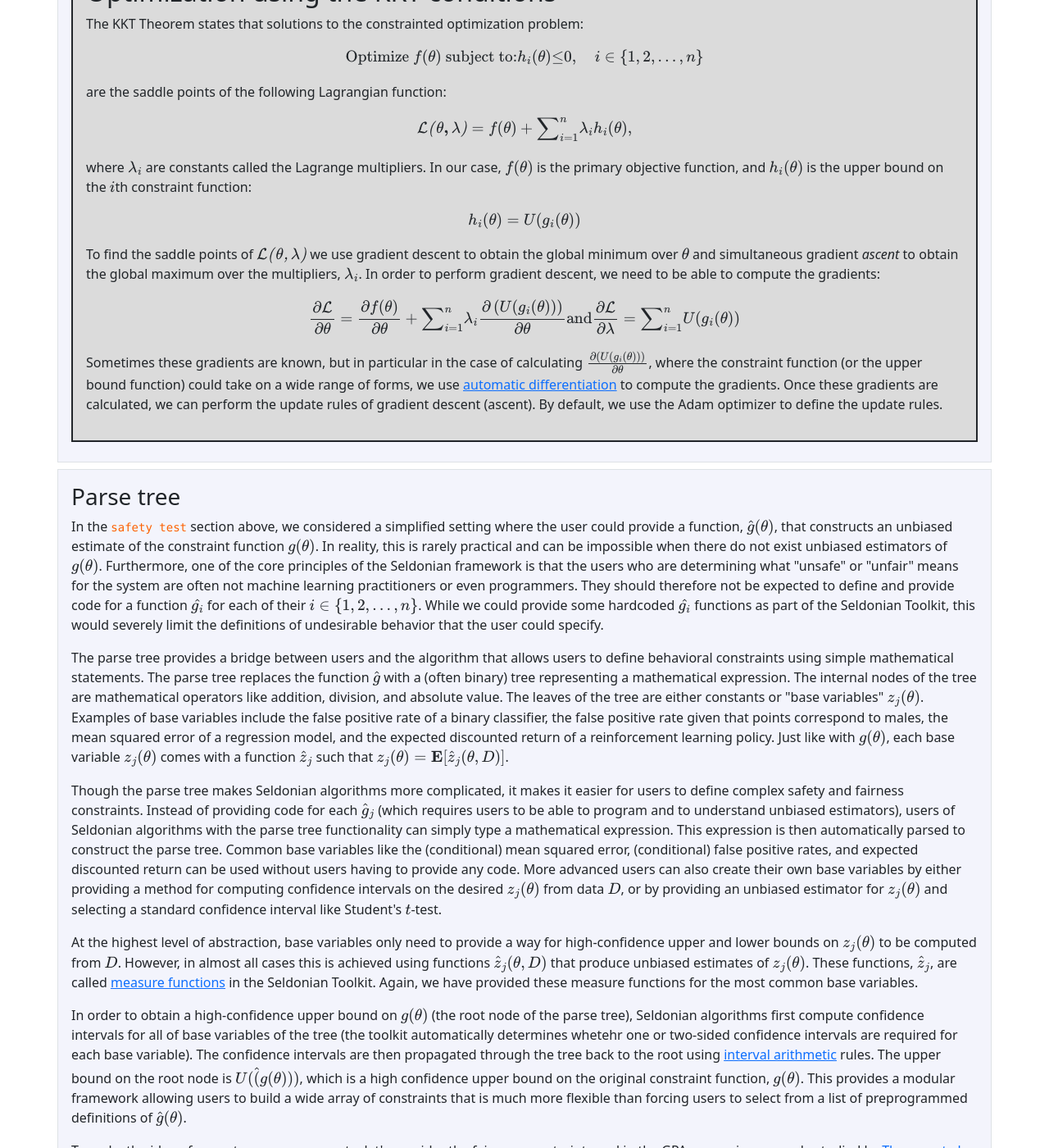
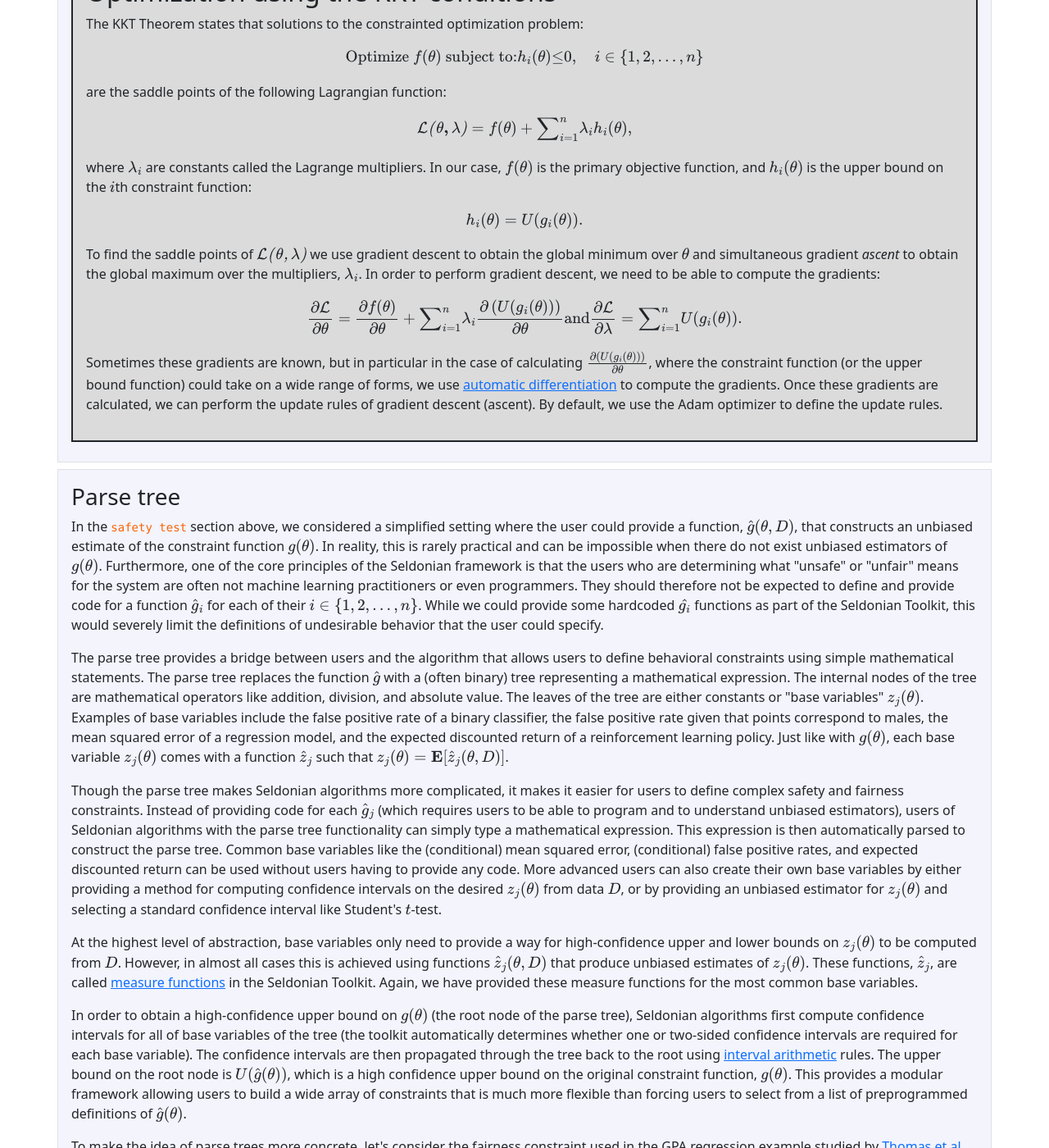
Before and after one commit to seldonian-framework/Tutorials, a Jekyll site: the page built from _tutorials/alg_details_tutorial.md, in a window 1280 px wide and 1400 px high, scrolled down 4499 px. Shown: the whole window at 82% size. Built offline with Jekyll 4.4.1, drawn with Linux system fonts in a browser that asks for light colours; formulas are drawn with MathJax 3; some of the changed text lies outside the part shown.

Commit message:
Tutorial wording tweaks.

```diff
--- a/_tutorials/alg_details_tutorial.md
+++ b/_tutorials/alg_details_tutorial.md
@@ -46,7 +46,7 @@
         This algorithm structure should be natural, as it is what most data scientists would do if tasked with finding a machine learning model that is safe with high confidence. That is, they would train their model using some of the data (<code class='glossary-term'>candidate selection</code>), and would then use held-out data to verify that the model performs safely on unseen data (<code class='glossary-term'>safety test</code>). So, Seldonian algorithms essentially automate the exact process that a data scientist would follow.
     </p>
     <p>
-        This toolkit implements Seldonian algorithms with this general structure. In the following sections we describe the <code class='glossary-term'>safety test</code> and <code class='glossary-term'>candidate selection</code> components in more detail. However, first we remind the reader that this algorithm structure is just one way that a Seldonian algorithm could be implemented. For example, the reinforcement learning algorithm presented in the <i>Science</i> paper performs the <code class='glossary-term'>safety test</code> <i>before</i> <code class='glossary-term'>candidate selection</code>.
+        This toolkit implements Seldonian algorithms with this general structure. In the following sections we describe the <code class='glossary-term'>safety test</code> and <code class='glossary-term'>candidate selection</code> components in more detail. However, first we remind the reader that this algorithm structure is just one way that a Seldonian algorithm could be constructed. For example, the reinforcement learning algorithm presented in the <i>Science</i> paper performs the <code class='glossary-term'>safety test</code> <i>before</i> <code class='glossary-term'>candidate selection</code>.
     </p>
 </div>
 
@@ -64,7 +64,7 @@
         The third assumption can be difficult to understand in this abstract form. To make it more concrete, consider an example: a regression problem where \(D=(X_j,Y_j)_{j=1}^m\), and where the goal is to minimize the mean squared error \(\operatorname{MSE}(\theta)=\mathbf{E}[(Y_j-\hat y(X_j,\theta))^2]\), where \(\hat y(X_j,\theta)\) is the regression model's prediction of \(Y_j\) based on the input \(X_j\) and using model paramters (weights) \(\theta\). Now imagine that the user of the algorithm wants to add in the safety constraint that \(\operatorname{MSE}(\theta) \leq 2.0\), i.e., that the model is sufficiently accurate when applied to future points not seen during training. This constraint corresponds to \(g(\theta) = \operatorname{MSE}(\theta) - 2.0\), because \(\theta\) is considered safe if and only if \(g(\theta) \leq 0\). In this case, the user could provide the function \(\hat g\) that returns one unbiased estimate of \(g(\theta)\) from each data point \((X_j,Y_j)\). This function would simply return the squared residual for the \(j^\text{th}\) point minus 2.0: \(\hat g(\theta,(X_j,Y_j)) = (Y_i - \hat y(X_j,\theta))^2 -2.0 \). If \(\hat g\) is provided with more than one point, it can return one unbiased estimate of \(g(\theta)\) for each provided point.
     </p>
     <p>
-        With these assumptions, it is relatively easy to create the <code class='glossary-term'>safety test</code> mechanism. In the <code class='glossary-term'>safety test</code>, \(\hat g\) is calculated from the candidate solution \(\theta_c\) and the safety data \(D_\text{safety}=D_2\). The result is an array of unbiased estimates of \(g(\theta_c)\). Let \(Z_1,\dotsc,Z_{m_s}\) be these unbiased estimates of \(g(\theta)\). Recall that since these estimates are i.i.d. and unbiased, we know that for any \(j\), \(\mathbf{E}[Z_j] = g(\theta)\). Next, the <code class='glossary-term'>safety test</code> constructs a \(1-\delta\) confidence upper bound on the expected value of \(Z_j\) using standard statistical tools like Hoeffding's inequality or Student's \(t\)-test. If this \(1-\delta\) confidence upper bound is at most zero, then the algorithm can conclude with confidence at least \(1-\delta\) that \(\theta_c\) is safe, and so it is returned. if the \(1-\delta\) confidence upper bound is greater than zero, the algorithm cannot conclude with sufficient confidence that \(\theta_c\) is safe, and so it returns No Solution Found (NSF) instead.
+        With these assumptions, it is relatively easy to create the <code class='glossary-term'>safety test</code> mechanism. In the <code class='glossary-term'>safety test</code>, \(\hat g\) is calculated from the candidate solution \(\theta_c\) and the safety data \(D_\text{safety}=D_2\). The result is an array of unbiased estimates of \(g(\theta_c)\). Let \(Z_1,\dotsc,Z_{m_s}\) be these unbiased estimates of \(g(\theta)\). Recall that since these estimates are i.i.d. and unbiased, we know that for any \(j\), \(\mathbf{E}[Z_j] = g(\theta)\). Next, the <code class='glossary-term'>safety test</code> constructs a \(1-\delta\) confidence upper bound on the expected value of \(Z_j\) using standard statistical tools like Hoeffding's inequality or Student's \(t\)-test. If this \(1-\delta\) confidence upper bound is at most zero, then the algorithm can conclude with confidence at least \(1-\delta\) that \(\theta_c\) is safe, and so it is returned. If the \(1-\delta\) confidence upper bound is greater than zero, the algorithm cannot conclude with sufficient confidence that \(\theta_c\) is safe, and so it returns No Solution Found (NSF) instead.
     </p>
     <p>
         In order to convert this English description of the <code class='glossary-term'>safety test</code> into a precise mathematical statement, we first review Student's \(t\)-test.
@@ -106,7 +106,7 @@
 <div class="container p-3 my-2 border" style="background-color: #f3f4fc;">
     <h3 id="candidate_selection">Candidate selection</h3>
     <p>
-        As discussed at the end of the previous section, any off the shelf machine learning algorithm could be used for the <code class='glossary-term'>candidate selection</code> component. Currently the Toolkit only supports <i>parametric</i> machine learning models (future version may support non-parametric models such as random forest and support vector machines). Most off the shelf models will tend to be ineffective, however. There are two issues. First, standard machine learning algorithms may not consider safety at all, and if they frequently return unsafe solutions the subsequent <code class='glossary-term'>safety test</code> will frequently return NSF. Second, even when standard machine learning algorithms do consider safety, they do not account for the details of the <code class='glossary-term'>safety test</code> that will be run. A more sophisticated <code class='glossary-term'>candidate selection</code> mechanism should consider the exact form of the subsequent <code class='glossary-term'>safety test</code>, and it should return candidate solutions that are likely to pass the <code class='glossary-term'>safety test</code>.
+        As discussed at the end of the previous section, any off the shelf machine learning algorithm could be used for the <code class='glossary-term'>candidate selection</code> component. Currently the Toolkit only supports <i>parametric</i> machine learning models (future versions may support non-parametric models such as random forests and support vector machines). Most off the shelf models will tend to be ineffective, however. There are two issues. First, standard machine learning algorithms may not consider safety at all, and if they frequently return unsafe solutions the subsequent <code class='glossary-term'>safety test</code> will frequently return NSF. Second, even when standard machine learning algorithms do consider safety, they do not account for the details of the <code class='glossary-term'>safety test</code> that will be run. A more sophisticated <code class='glossary-term'>candidate selection</code> mechanism should consider the exact form of the subsequent <code class='glossary-term'>safety test</code>, and it should return candidate solutions that are likely to pass the <code class='glossary-term'>safety test</code>.
     </p>
     <p>
         In this toolkit, we provide a <code class='glossary-term'>candidate selection</code> mechanism that searches for the candidate solution \(\theta_c\) that optimizes a typical primary objective function (e.g., minimize classification loss, or maximize off-policy estimates of the expected return in the reinforcement learning setting) subject to the constraint that <code class='glossary-term'>candidate selection</code> <i>predicts</i> that the solution will pass the subsequent <code class='glossary-term'>safety test</code>. <code class='glossary-term'>Candidate selection</code> cannot actually compute whether or not the <code class='glossary-term'>safety test</code> will be passed because it does not have access to \(D_\text{safety}\). Using \(\hat f(\theta,D_\text{cand})\) to denote a primary objective function that should be maximized, we can then write an expression for the candidate solution:
@@ -127,7 +127,7 @@
         The expression above describes the desired value of \(\theta_c\) as the solution to a constrained optimization problem. This raises the question: How should <code class='glossary-term'>candidate selection</code> compute or approximate the solution to this optimization problem? The Seldonian toolkit allows the user to select an optimizer. As a starting point, it includes the <a href="https://en.wikipedia.org/wiki/CMA-ES">CMA-ES</a> algorithm using a boundary function to incorporate the constraint. This is the gradient-free black-box optimizer that was used in several papers presenting Seldonian algorithms. Though it can be effective for small problems, it tends to be too slow for larger problems. To overcome this limitation, we also include a gradient-based optimizer.
     </p>
     <p>
-        The gradient based optimizer uses gradient descent with adaptive step size schedules (<a href="https://arxiv.org/pdf/1412.6980.pdf">Adam</a> by default). However, notice that we cannot directly use gradient ascent (or descent), because the problem is constrained. This can be overcome using the <a href="https://en.wikipedia.org/wiki/Karush%E2%80%93Kuhn%E2%80%93Tucker_conditions">KKT conditions</a> (a generalization of <a href="https://en.wikipedia.org/wiki/Lagrange_multiplier">Lagrange multipliers</a>). We describe our approach below:
+        The gradient based optimizer uses gradient descent with adaptive step size schedules (<a href="https://arxiv.org/pdf/1412.6980.pdf">Adam</a> by default). However, notice that we cannot directly use gradient ascent (or descent), because the problem is constrained. This can be overcome using the <a href="https://en.wikipedia.org/wiki/Karush%E2%80%93Kuhn%E2%80%93Tucker_conditions">KKT conditions</a> (a generalization of <a href="https://en.wikipedia.org/wiki/Lagrange_multiplier">Lagrange multipliers</a>). We describe our approach below.
     </p>
     <div id="kkt" class="container inset-box border border-dark border-2 p-3 my-2">
         <h2>Optimization using the KKT conditions</h2>
@@ -143,13 +143,13 @@
 
             where $\lambda_i$ are constants called the Lagrange multipliers.
 
-            In our case, $f(\theta)$ is the primary objective function, and $h_i(\theta)$ is the upper bound on the $i$th constraint function: $$h_i({\theta}) = U(g_i(\mathbf{\theta}))$$
+            In our case, $f(\theta)$ is the primary objective function, and $h_i(\theta)$ is the upper bound on the $i$th constraint function: $$h_i({\theta}) = U(g_i(\mathbf{\theta})).$$
 
             To find the saddle points of ${\mathcal{L(\theta,\lambda)}}$ we use gradient descent to obtain the global minimum over ${\theta}$ and simultaneous gradient <i>ascent</i> to obtain the global maximum over the multipliers, ${\lambda_i}$. In order to perform gradient descent, we need to be able to compute the gradients:
 
             $$ \frac{\partial \mathcal{L}}{\partial \theta} = \frac{\partial f(\theta)}{\partial \theta} + {\sum}_{i=1}^{n} {\lambda_i} \frac{\partial \left( U(g_i(\theta)) \right)}{\partial \theta}\\
             {\text{and}}\\
-            \frac{\partial \mathcal{L}}{\partial \lambda} = {\sum}_{i=1}^{n} {U(g_i(\theta))}
+            \frac{\partial \mathcal{L}}{\partial \lambda} = {\sum}_{i=1}^{n} {U(g_i(\theta))}.
             $$
 
             Sometimes these gradients are known, but in particular in the case of calculating $\frac{\partial \left( U(g_i(\theta)) \right)}{\partial \theta}$, where the constraint function (or the upper bound function) could take on a wide range of forms, we use <a href="https://en.wikipedia.org/wiki/Automatic_differentiation">automatic differentiation</a> to compute the gradients. Once these gradients are calculated, we can perform the update rules of gradient descent (ascent). By default, we use the Adam optimizer to define the update rules.
@@ -161,7 +161,7 @@
 <div class="container p-3 my-2 border" style="background-color: #f3f4fc;">
     <h3 id="parse_tree">Parse tree</h3>
     <p>
-    In the <code class='glossary-term'>safety test</code> section above, we considered a simplified setting where the user could provide a function, $\hat{g}(\theta)$, that constructs an unbiased estimate of the constraint function $g(\theta)$. In reality, this is rarely practical and can be impossible when there do not exist unbiased estimators of $g(\theta)$. Furthermore, one of the core principles of the Seldonian framework is that the users who are determining what "unsafe" or "unfair" means for the system are often not machine learning practitioners or even programmers. They should therefore not be expected to define and provide code for a function $\hat{g_i}$ for each of their $i \in \{1,2,\dotsc,n\}$. While we could provide some hardcoded $\hat{g_i}$ functions as part of the Seldonian Toolkit, this would severely limit the definitions of undesirable behavior that the user could specify.
+    In the <code class='glossary-term'>safety test</code> section above, we considered a simplified setting where the user could provide a function, $\hat{g}(\theta,D)$, that constructs an unbiased estimate of the constraint function $g(\theta)$. In reality, this is rarely practical and can be impossible when there do not exist unbiased estimators of $g(\theta)$. Furthermore, one of the core principles of the Seldonian framework is that the users who are determining what "unsafe" or "unfair" means for the system are often not machine learning practitioners or even programmers. They should therefore not be expected to define and provide code for a function $\hat{g}_i$ for each of their $i \in \{1,2,\dotsc,n\}$. While we could provide some hardcoded $\hat{g_i}$ functions as part of the Seldonian Toolkit, this would severely limit the definitions of undesirable behavior that the user could specify.
     </p>
     <p>
     The parse tree provides a bridge between users and the algorithm that allows users to define behavioral constraints using simple mathematical statements. The parse tree replaces the function ${\hat {g}}$ with a (often binary) tree representing a mathematical expression. The internal nodes of the tree are mathematical operators like addition, division, and absolute value. The leaves of the tree are either constants or "base variables" $z_j(\theta)$. Examples of base variables include the false positive rate of a binary classifier, the false positive rate given that points correspond to males, the mean squared error of a regression model, and the expected discounted return of a reinforcement learning policy. Just like with $g(\theta)$, each base variable $z_j(\theta)$ comes with a function $\hat z_j$ such that $z_j(\theta) = \mathbf{E}[\hat z_j(\theta,D)]$.
@@ -173,7 +173,7 @@
     At the highest level of abstraction, base variables only need to provide a way for high-confidence upper and lower bounds on $z_j(\theta)$ to be computed from $D$. However, in almost all cases this is achieved using functions $\hat z_j(\theta,D)$ that produce unbiased estimates of $z_j(\theta)$. These functions, $\hat z_j$, are called <a href="{{ "/glossary/#measure_function" | relative_url}}">measure functions</a> in the Seldonian Toolkit. Again, we have provided these measure functions for the most common base variables.
     </p>
     <p>
-    In order to obtain a high-confidence upper bound on $g(\theta)$ (the root node of the parse tree), Seldonian algorithms first compute confidence intervals for all of base variables of the tree (the toolkit automatically determines whetehr one or two-sided confidence intervals are required for each base variable). The confidence intervals are then propagated through the tree back to the root using <a href="https://en.wikipedia.org/wiki/Interval_arithmetic">interval arithmetic</a> rules. The upper bound on the root node is $U(\hat(g(\theta)))$, which is a high confidence upper bound on the original constraint function, $g(\theta)$. This provides a modular framework allowing users to build a wide array of constraints that is much more flexible than forcing users to select from a list of preprogrammed definitions of $\hat{g}(\theta)$.
+    In order to obtain a high-confidence upper bound on $g(\theta)$ (the root node of the parse tree), Seldonian algorithms first compute confidence intervals for all of base variables of the tree (the toolkit automatically determines whether one or two-sided confidence intervals are required for each base variable). The confidence intervals are then propagated through the tree back to the root using <a href="https://en.wikipedia.org/wiki/Interval_arithmetic">interval arithmetic</a> rules. The upper bound on the root node is $U(\hat{g}(\theta))$, which is a high confidence upper bound on the original constraint function, $g(\theta)$. This provides a modular framework allowing users to build a wide array of constraints that is much more flexible than forcing users to select from a list of preprogrammed definitions of $\hat{g}(\theta)$.
     </p>
     <p>
     To make the idea of parse trees more concrete, let's consider the fairness constraint used in the GPA regression example studied by <a href="https://www.science.org/stoken/author-tokens/ST-119/full">Thomas et al. (2019)</a>. The goal of the problem is to accurately predict the GPAs of students from their scores on nine entrance examinations, subject to a fairness constraint. The fairness constraint that Thomas et al. considered is that the mean squared error for men and the mean squared error for women should not differ by more than 0.05. One way to write this constraint as a mathematical statement is:
```
Also changed, not shown: _tutorials/fair_loans_tutorial.md (+2 -2 lines), _tutorials/simple_engine_tutorial.md (+7 -7 lines), overview.md (+5 -5 lines).
